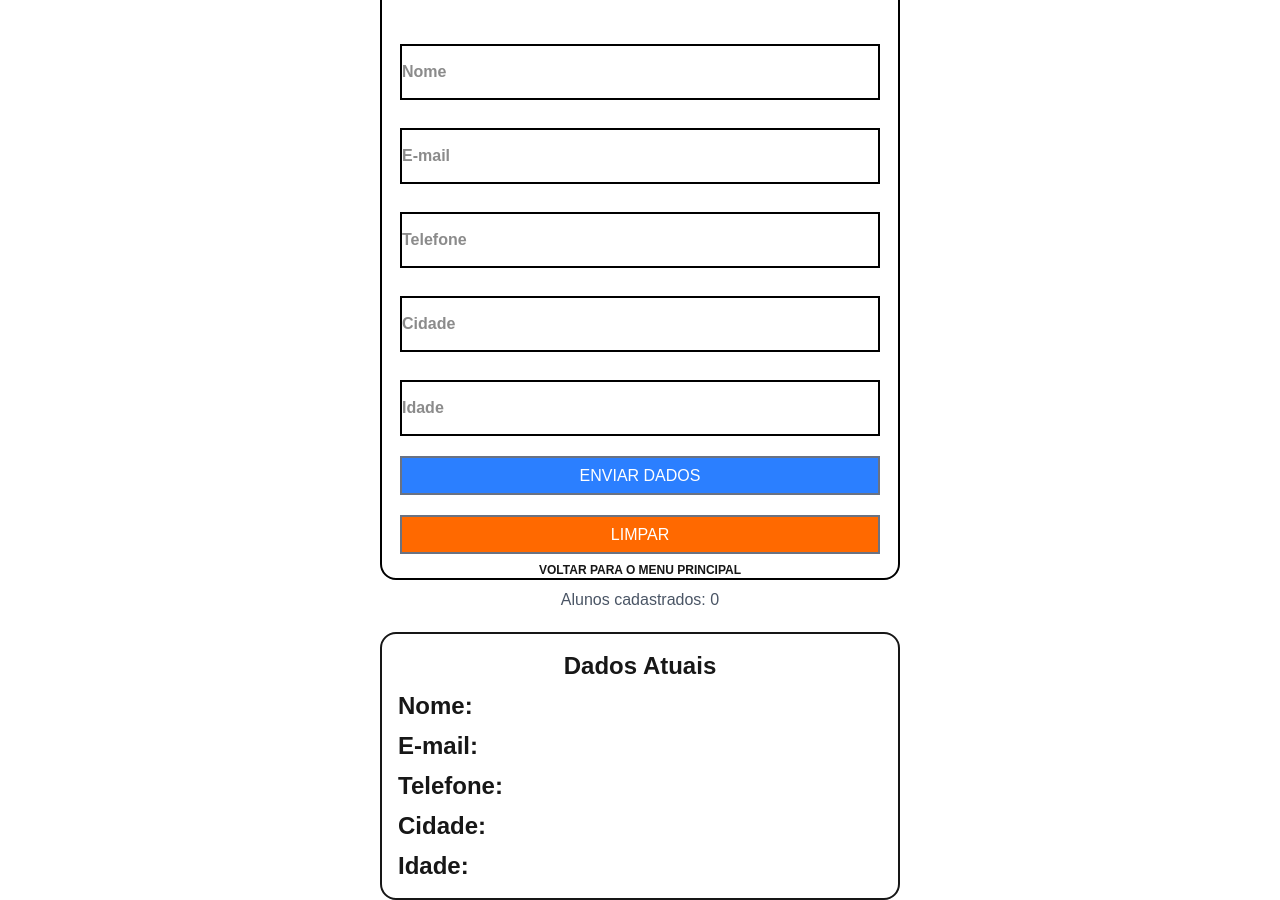
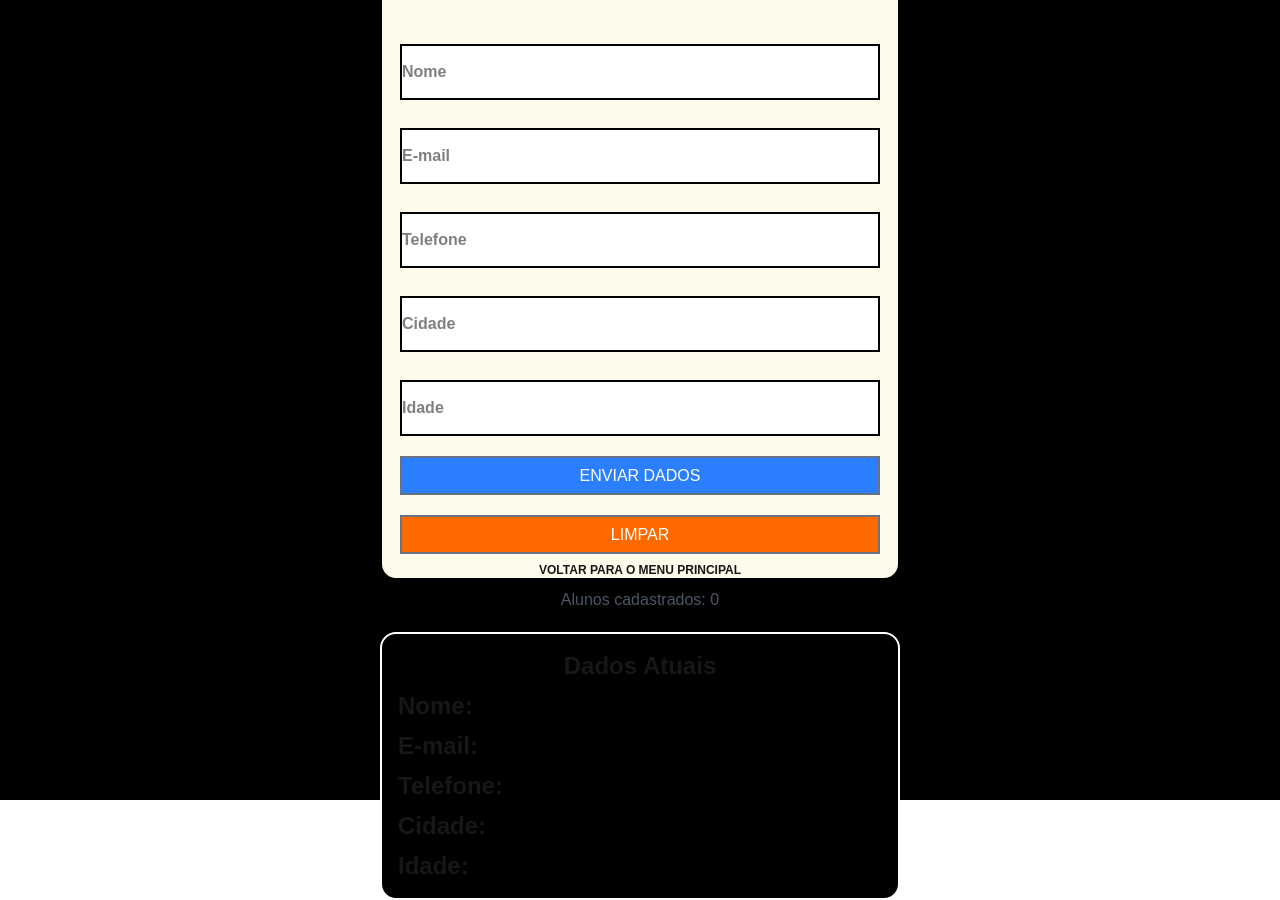
Before and after one commit to soaress33/AplicativosWebSenac, a Next.js app: page /cadastro in a window 1280 px wide. Built offline with nearby package versions, Linux system fonts and the light colour scheme.

Commit message:
tela principal

```diff
--- a/app/cadastro/page.js
+++ b/app/cadastro/page.js
@@ -13,6 +13,7 @@ export default function Home() {
 
     const cadastrarAluno = () => {
         if (!nome || !email || !telefone || !cidade || !idade) return;
+
 
         const novoAluno = {
             nome,
@@ -37,13 +38,13 @@ export default function Home() {
     };
 
     return (
-        <div className="bg-white items-center flex flex-col justify-center w-screen h-screen">
-            <div className="w-130 flex-col items-center border-black flex border-2 rounded-2xl h-170">
+        <div className="bg-black items-center flex flex-col justify-center w-screen h-screen">
+            <div className="w-130 flex-col items-center bg-amber-50 border-black flex border-2 rounded-2xl h-170">
                 <div className="w-110 flex-col justify-center items-center flex h-50 ml-8">
                     <h1 className="font-bold text-5xl text-orange-400">Cadastro</h1>
                 </div>
 
-                <div className="">
+                <div className="text-black">
                     <div className="w-90 font-bold me-30">
                         <input
                             placeholder="Nome"
@@ -117,7 +118,7 @@ export default function Home() {
                 Alunos cadastrados: {alunos.length}
             </div>
 
-            <div className="bg-white mt-5 w-130 border-2 justify-center rounded-2xl flex flex-col text-2xl p-4">
+            <div className="bg-black border-white mt-5 w-130 border-2 justify-center rounded-2xl flex flex-col text-2xl p-4">
                 <div className="text-center text-2xl font-bold">
                     <h1>Dados Atuais</h1>
                 </div>
--- a/app/principal/page.js
+++ b/app/principal/page.js
@@ -10,6 +10,7 @@ export default function Home() {
         <div className="bg-orange-400 text-3xl flex flex-col row-span-1 p-5">
           <Link href={"/IMC"}>IMC</Link>
           <Link href={"/ano"}>Descubra seu Ano</Link>
+          <Link href={"/cadastro"}>Cadastro</Link>
         </div>
         <div className="bg-black flex items-center justify-center row-span-1  ">
           <div className=" flex-col w-120 items-center flex justify-center h-100">
```
